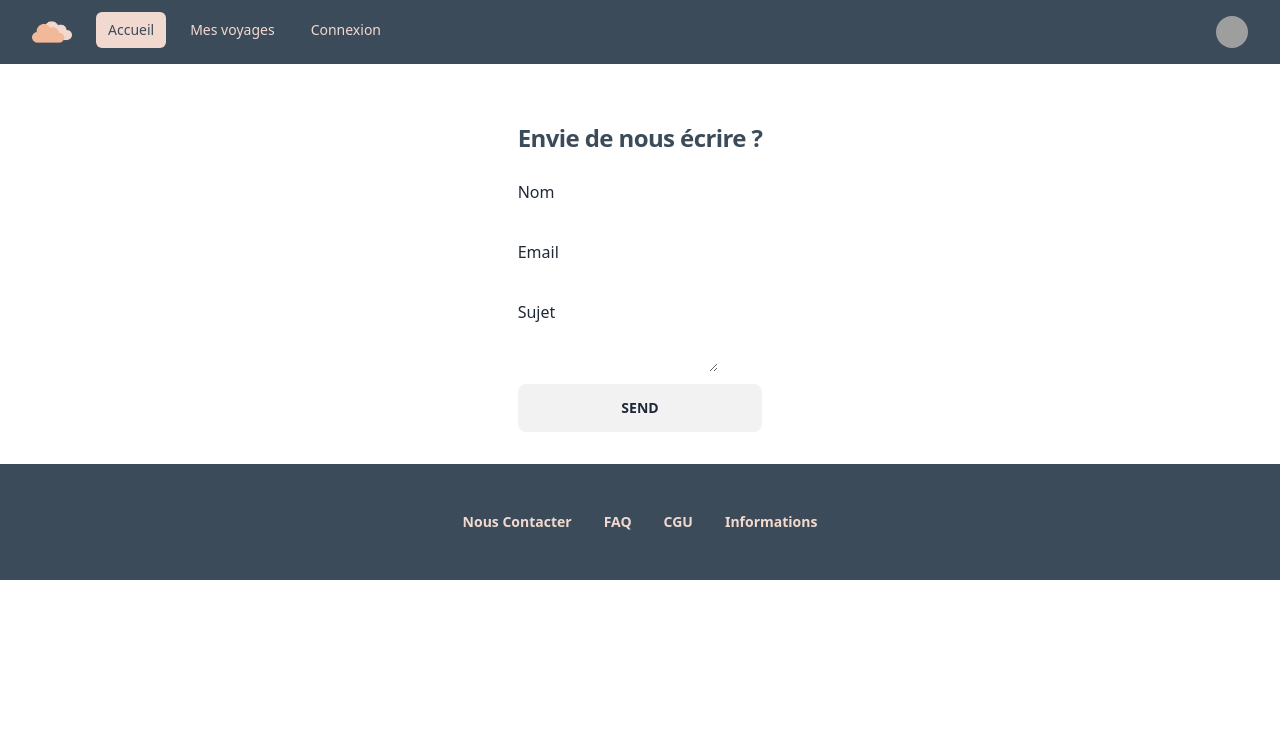
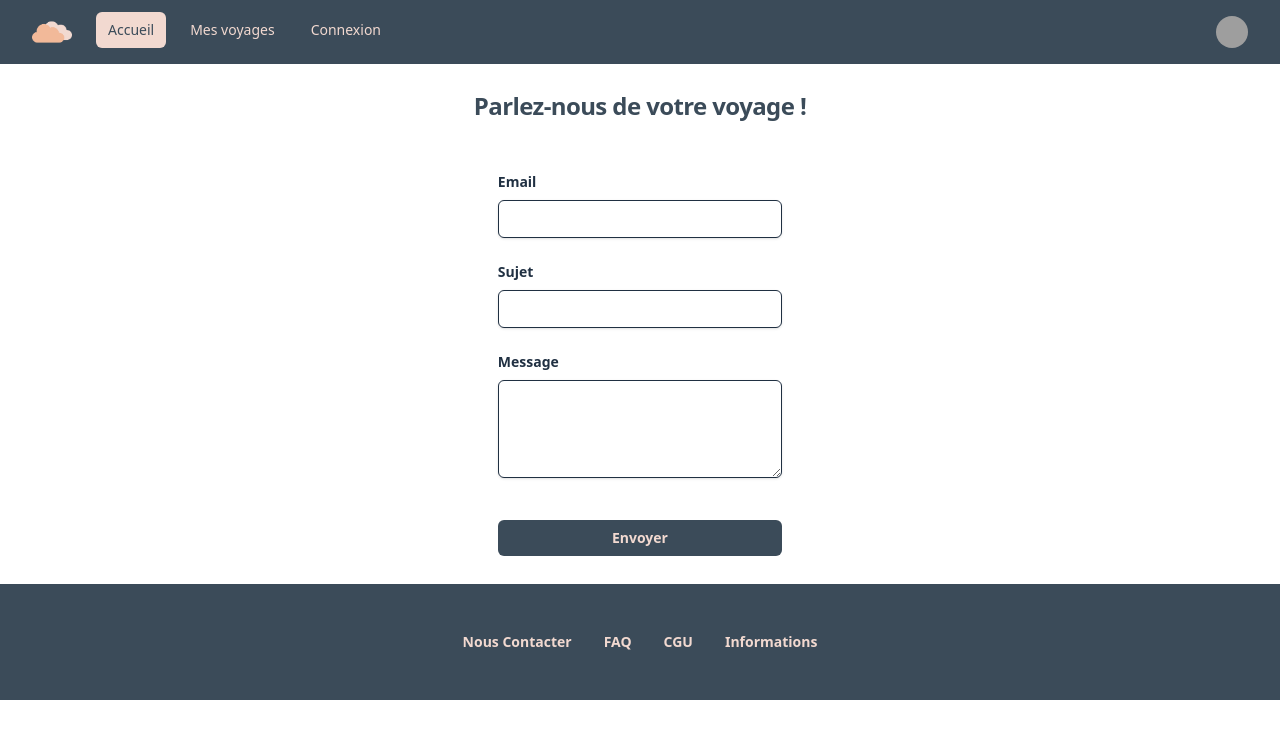
Before and after one commit to laurafeugene/site-voyage-front, a React (Vite) app: page /contact in a window 1280 px wide. Shown: the top 738 px of the page. Built offline with nearby package versions, Linux system fonts and the light colour scheme; grey boxes are pictures that could not be loaded.

Commit message:
feat: :art: add contact form with autocomplete, alert message

```diff
--- a/src/components/App/Contact/ContactForm.tsx
+++ b/src/components/App/Contact/ContactForm.tsx
@@ -1,47 +1,123 @@
-import React from 'react';
+import { useState } from 'react';
 
-function ContactForm() {
-  const [formStatus, setFormStatus] = React.useState('Send');
-  const onSubmit = (e) => {
+type FormValues = {
+  email: string;
+  subject: string;
+  message: string;
+};
+
+function ContactUs() {
+  const [formValues, setFormValues] = useState<FormValues>({
+    email: '',
+    subject: '',
+    message: '',
+  });
+
+  const handleFormSubmit = (e: React.FormEvent<HTMLFormElement>) => {
     e.preventDefault();
-    setFormStatus('Submitting...');
-    const { name, email, message } = e.target.elements;
-    const conFom = {
-      name: name.value,
-      email: email.value,
-      message: message.value,
+    console.log(formValues);
+    // handle form submission logic here
   };
-    console.log(conFom);
+
+  const handleFormChange = (
+    e: React.ChangeEvent<HTMLInputElement | HTMLTextAreaElement>
+  ) => {
+    const { name, value } = e.target;
+    setFormValues((prevValues) => ({
+      ...prevValues,
+      [name]: value,
+    }));
   };
+
   return (
-    <div className="flex flex-col justify-self-center m-8 max-w-full	">
-      <h2 className="mt-6 pb-6 text-center text-2xl font-bold leading-9 tracking-tight text-darkest">
-        Envie de nous écrire ?
-      </h2>
-      <form onSubmit={onSubmit} className="flex flex-col justify-center">
-        <div className="mb-3">
-          <label className="form-label" htmlFor="name">
-            Nom
-          </label>
-          <input className="form-control" type="text" id="name" required />
-        </div>
-        <div className="mb-3">
-          <label className="form-label" htmlFor="email">
+    <div className="flex flex-auto">
+      <div className="max-w-4xl mx-auto px-4 sm:px-6 lg:px-8">
+        <div className="max-w-3xl mx-auto">
+          <h1 className="mt-6 pb-6 text-center text-2xl font-bold leading-9 tracking-tight text-darkest">
+            Parlez-nous de votre voyage !
+          </h1>
+          <form onSubmit={handleFormSubmit}>
+            <div className=" sm:rounded-md sm:overflow-hidden mb-4">
+              <div className="px-4 py-5 sm:p-6">
+                <div className="grid grid-cols-6 gap-6">
+                  <div className="col-span-6 sm:col-span-6">
+                    <label
+                      htmlFor="email"
+                      className="block text-darkest-700 text-sm font-bold mb-2"
+                    >
                       Email
                     </label>
-          <input className="form-control" type="email" id="email" required />
+                    <input
+                      type="email"
+                      name="email"
+                      id="email"
+                      autoComplete="email"
+                      required
+                      value={formValues.email}
+                      onChange={handleFormChange}
+                      className="shadow appearance-none border rounded-md w-full py-2 px-3 text-darkest-700 leading-tight focus:outline-none focus:shadow-outline"
+                    />
                   </div>
-        <div className="mb-3">
-          <label className="form-label" htmlFor="message">
+
+                  <div className="col-span-6">
+                    <label
+                      htmlFor="subject"
+                      className="block text-darkest-700 text-sm font-bold mb-2"
+                    >
                       Sujet
                     </label>
-          <textarea className="form-control" id="message" required />
+                    <input
+                      type="text"
+                      name="subject"
+                      id="subject"
+                      required
+                      value={formValues.subject}
+                      onChange={handleFormChange}
+                      className="shadow appearance-none border rounded-md w-full py-2 px-3 text-darkest-700 leading-tight focus:outline-none focus:shadow-outline"
+                    />
                   </div>
-        <button className="btn btn-danger" type="submit">
-          {formStatus}
+
+                  <div className="col-span-6">
+                    <label
+                      htmlFor="message"
+                      className="block text-darkest-700 text-sm font-bold mb-2"
+                    >
+                      Message
+                    </label>
+                    <textarea
+                      id="message"
+                      name="message"
+                      rows={4}
+                      required
+                      value={formValues.message}
+                      onChange={handleFormChange}
+                      className="shadow appearance-none border rounded-md w-full py-2 px-3 text-darkest-700 leading-tight focus:outline-none focus:shadow-outline"
+                    />
+                  </div>
+                </div>
+              </div>
+              <div className="px-4 py-3 text-right sm:px-6">
+                <button
+                  type="submit"
+                  className="flex w-full justify-center rounded-md bg-darkest px-3 py-1.5 text-sm font-semibold leading-6 text-lightest"
+                >
+                  Envoyer
                 </button>
+              </div>
+            </div>
           </form>
+        </div>
+      </div>
     </div>
   );
 }
-export default ContactForm;
+
+function App() {
+  return (
+    <div>
+      <ContactUs />
+    </div>
+  );
+}
+
+export default App;
```
Lines whose indentation alone changed are shown as unchanged.
